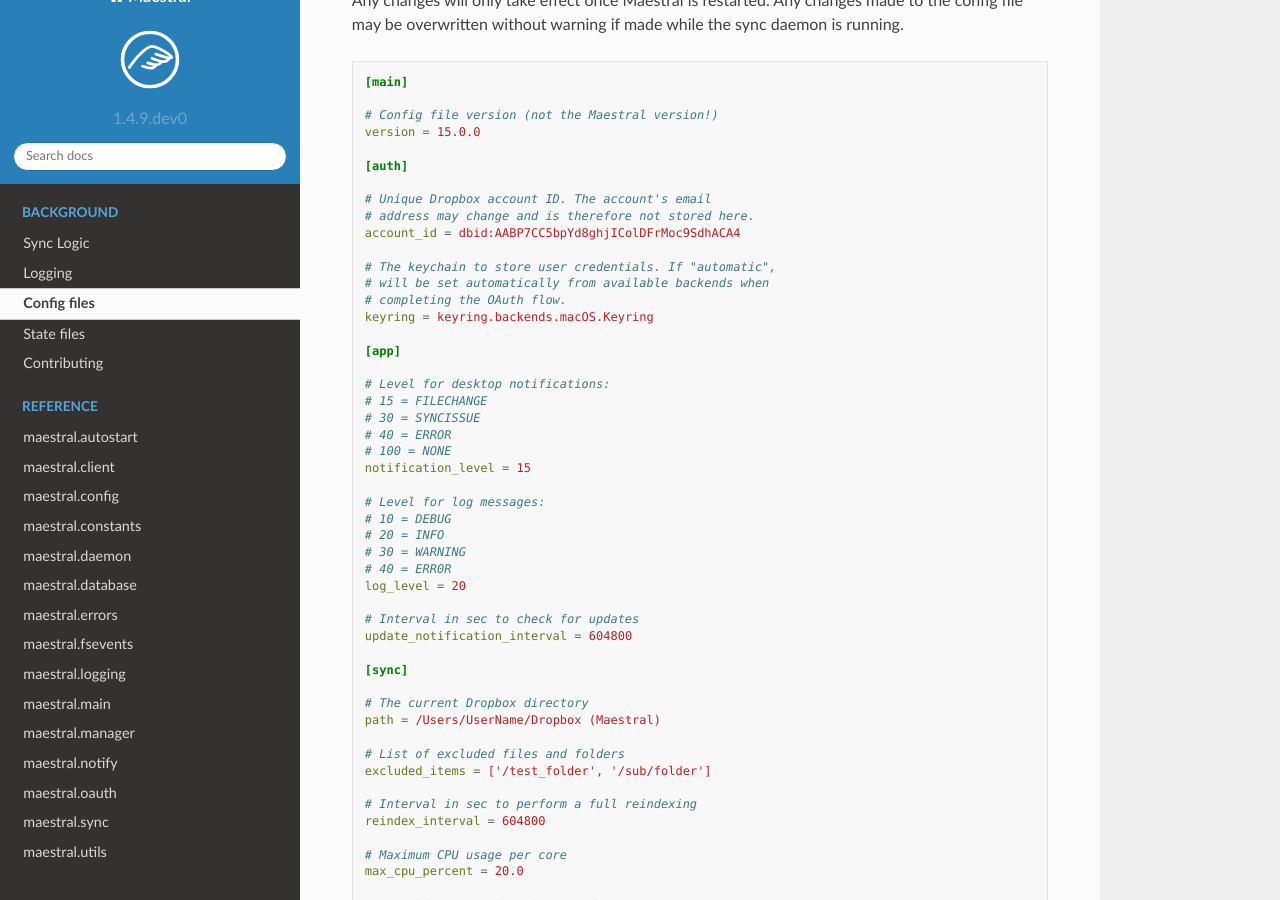
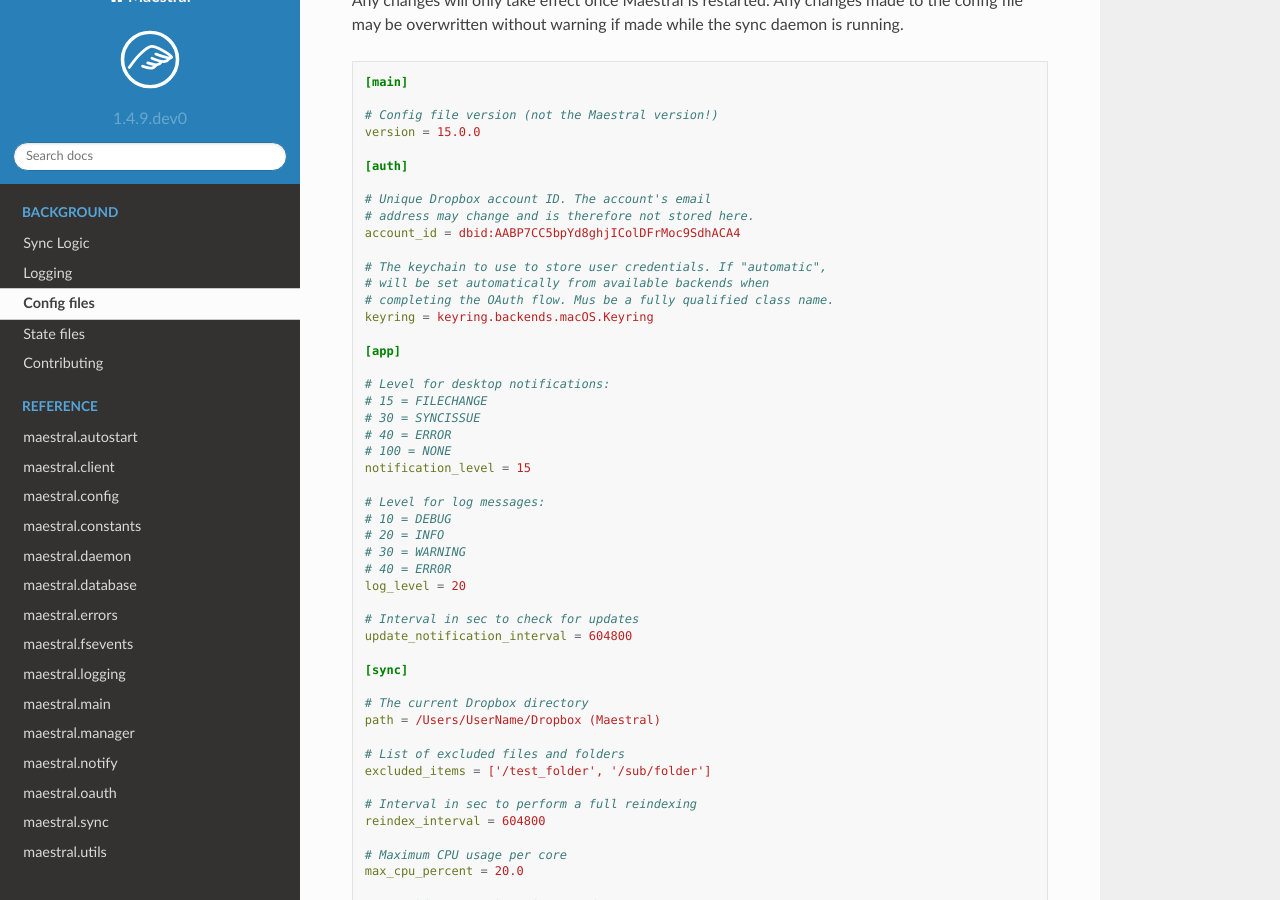
Before and after one commit to samschott/maestral, a Sphinx documentation site: the page built from docs/background/config_files.rst, in a window 1280 px wide and 900 px high, scrolled down 487 px. Built offline with Sphinx 7.4.7 and the Read the Docs theme 2.0.0, drawn with Linux system fonts in a browser that asks for light colours.

Commit message:
[docs] tweaked config file docs

```diff
--- a/docs/background/config_files.rst
+++ b/docs/background/config_files.rst
@@ -31,9 +31,9 @@ config file may be overwritten without warning if made while the sync daemon is
     # address may change and is therefore not stored here.
     account_id = dbid:AABP7CC5bpYd8ghjIColDFrMoc9SdhACA4
 
-    # The keychain to store user credentials. If "automatic",
+    # The keychain to use to store user credentials. If "automatic",
     # will be set automatically from available backends when
-    # completing the OAuth flow.
+    # completing the OAuth flow. Mus be a fully qualified class name.
     keyring = keyring.backends.macOS.Keyring
 
     [app]
```
